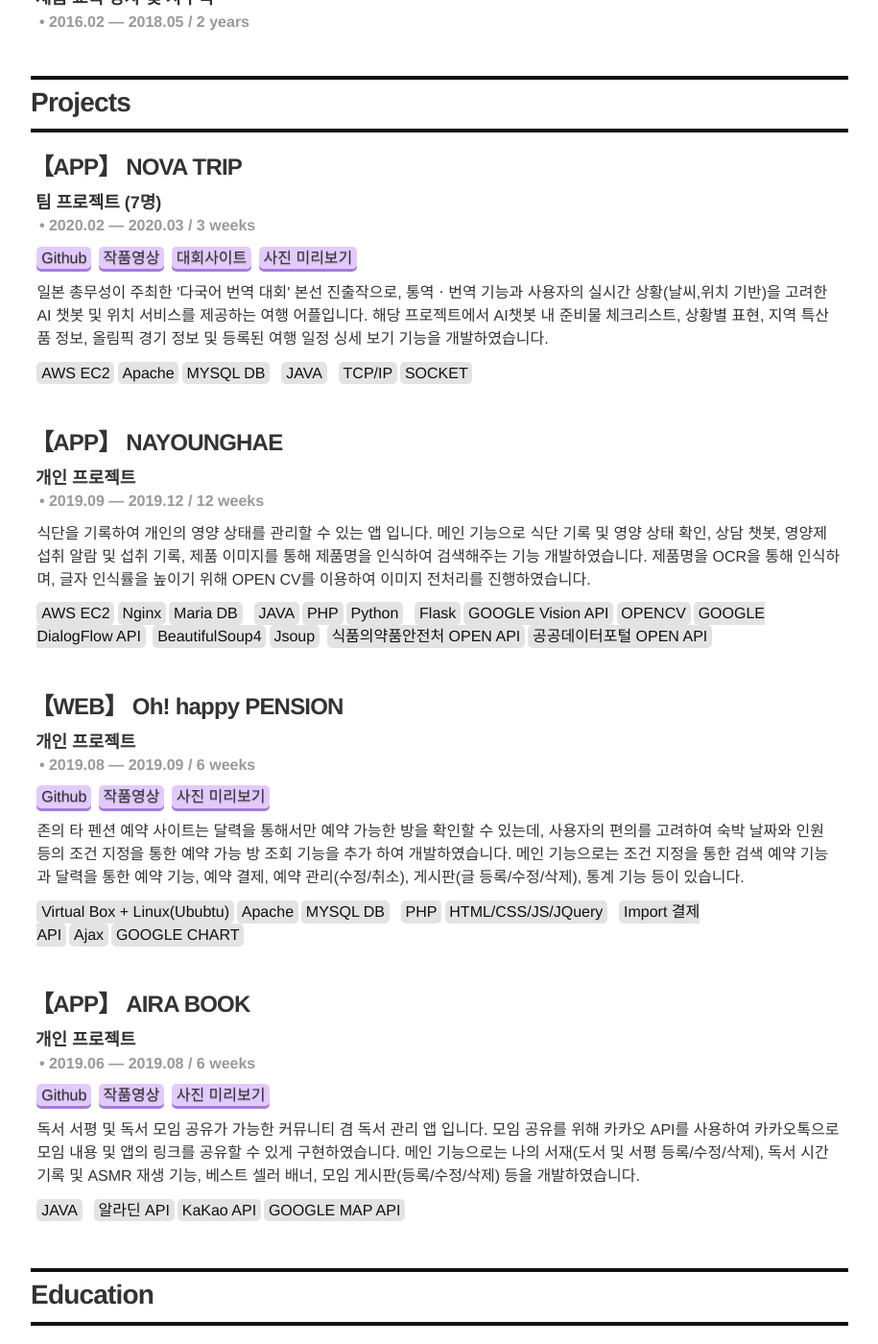
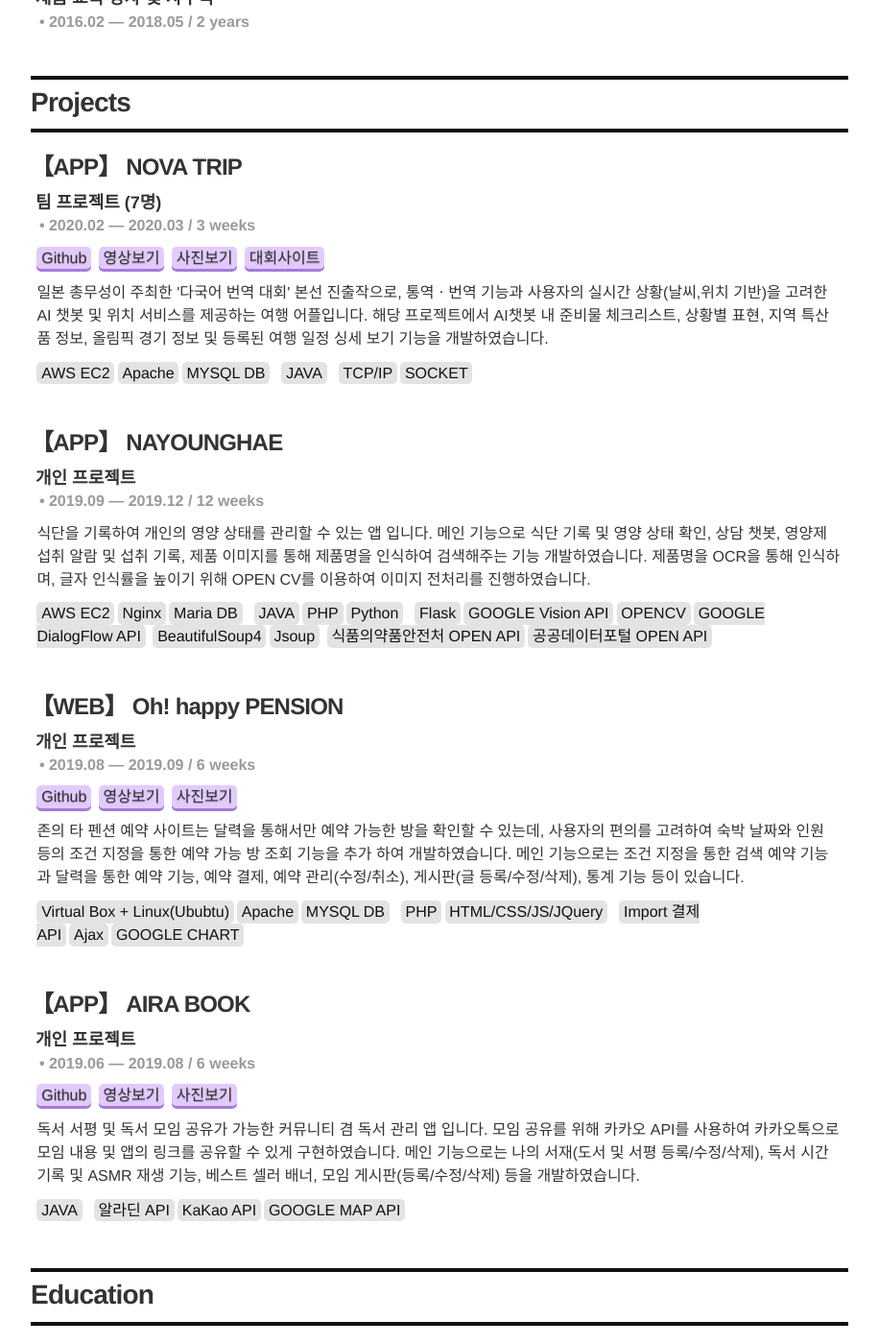
Before and after one commit to boraYoon2019/boraYoon2019.github.io, a Jekyll site: the page built from index.html, in a window 1280 px wide and 1400 px high, scrolled down 1075 px. Shown: the whole window at 96% size, without its empty margins (182-1097 px from the left). Built offline with Jekyll 4.4.1, drawn with Linux system fonts in a browser that asks for light colours.

Commit message:
Update resume.html

```diff
--- a/_layouts/resume.html
+++ b/_layouts/resume.html
@@ -102,9 +102,9 @@
 
           <div class="skills-content">
             {% if project.git_url %}<a href="{{ project.git_url }}" target="_sub" class="a_btn no-print">Github</a>{% else %}{% endif %}
-            {% if project.youtube_url %}<a href="{{ project.youtube_url }}" target="_sub" class="a_btn no-print">작품영상</a>{% else %}{% endif %}
+            {% if project.youtube_url %}<a href="{{ project.youtube_url }}" target="_sub" class="a_btn no-print">영상보기</a>{% else %}{% endif %}
+            {% if project.preview %}<a href="{{ project.preview }}" target="_sub" class="a_btn no-print">사진보기</a>{% else %}{% endif %}
             {% if project.add_url %}<a href="{{ project.add_url }}" target="_sub" class="a_btn no-print">대회사이트</a>{% else %}{% endif %}
-            {% if project.preview %}<a href="{{ project.preview }}" target="_sub" class="a_btn no-print">사진 미리보기</a>{% else %}{% endif %}
           </div>
 
           <div class="content-box">
```
